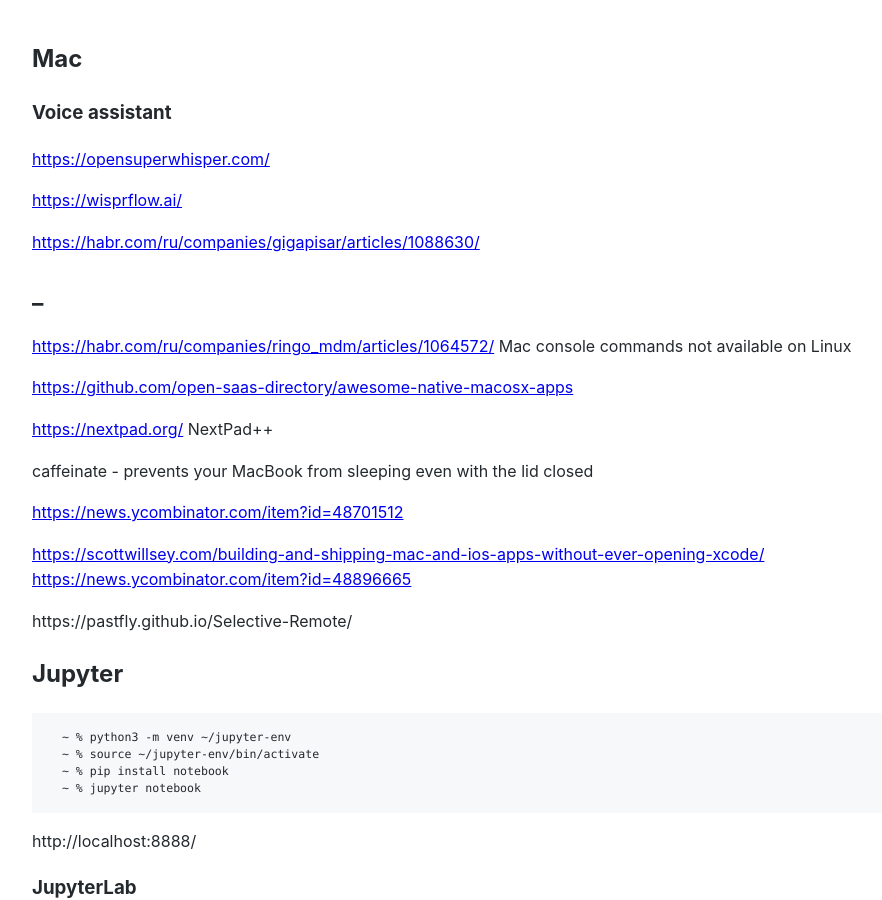
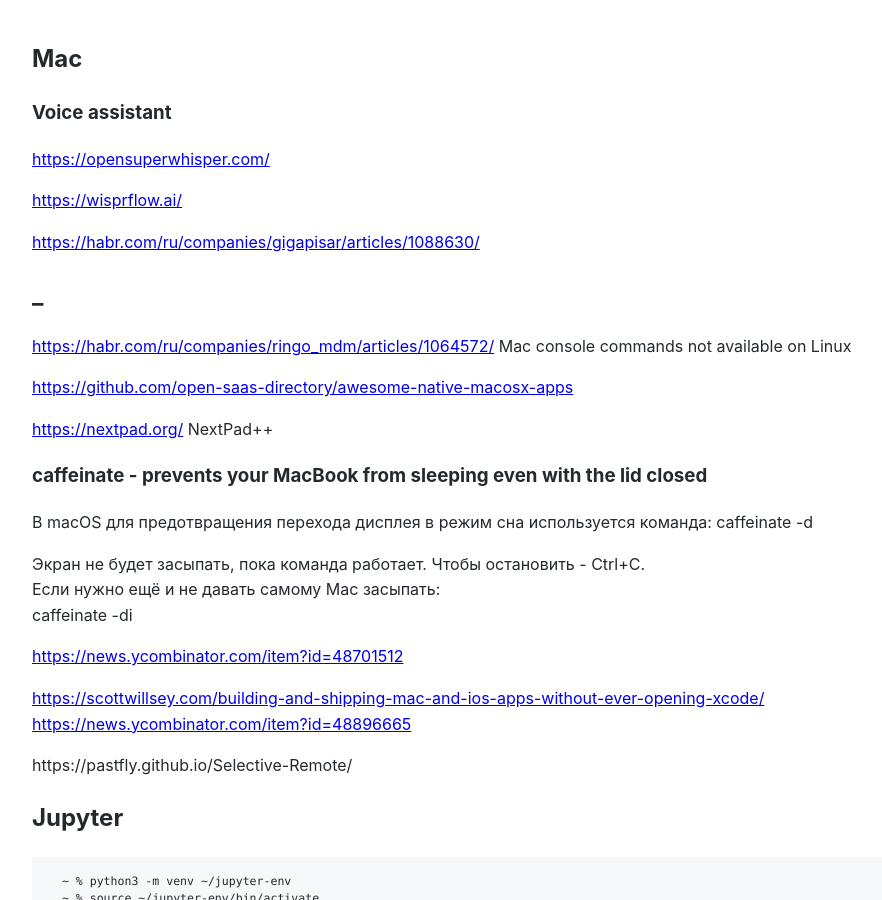
Before and after one commit to Michael-Lubinsky/michael-lubinsky.github.com, a Jekyll site: the page built from Mac/mac.md, in a window 1280 px wide and 900 px high. Shown: the whole window, without its empty margins (158-1040 px from the left). Built offline with Jekyll 4.4.1, drawn with Linux system fonts in a browser that asks for light colours; our own code applies the rules of GitHub Pages for plain Markdown files.

Commit message:
Enhance 'caffeinate' command section in mac.md
Added explanation for using 'caffeinate' command in macOS to prevent display sleep.

```diff
--- a/Mac/mac.md
+++ b/Mac/mac.md
@@ -16,7 +16,15 @@
 
 <https://nextpad.org/> NextPad++
 
-caffeinate - prevents your MacBook from sleeping even with the lid closed
+### caffeinate - prevents your MacBook from sleeping even with the lid closed
+
+В macOS для предотвращения перехода дисплея в режим сна используется команда:
+caffeinate -d
+
+Экран не будет засыпать, пока команда работает. Чтобы остановить - Ctrl+C.
+Если нужно ещё и не давать самому Mac засыпать:
+caffeinate -di
+
 
 <https://news.ycombinator.com/item?id=48701512>
 
```
